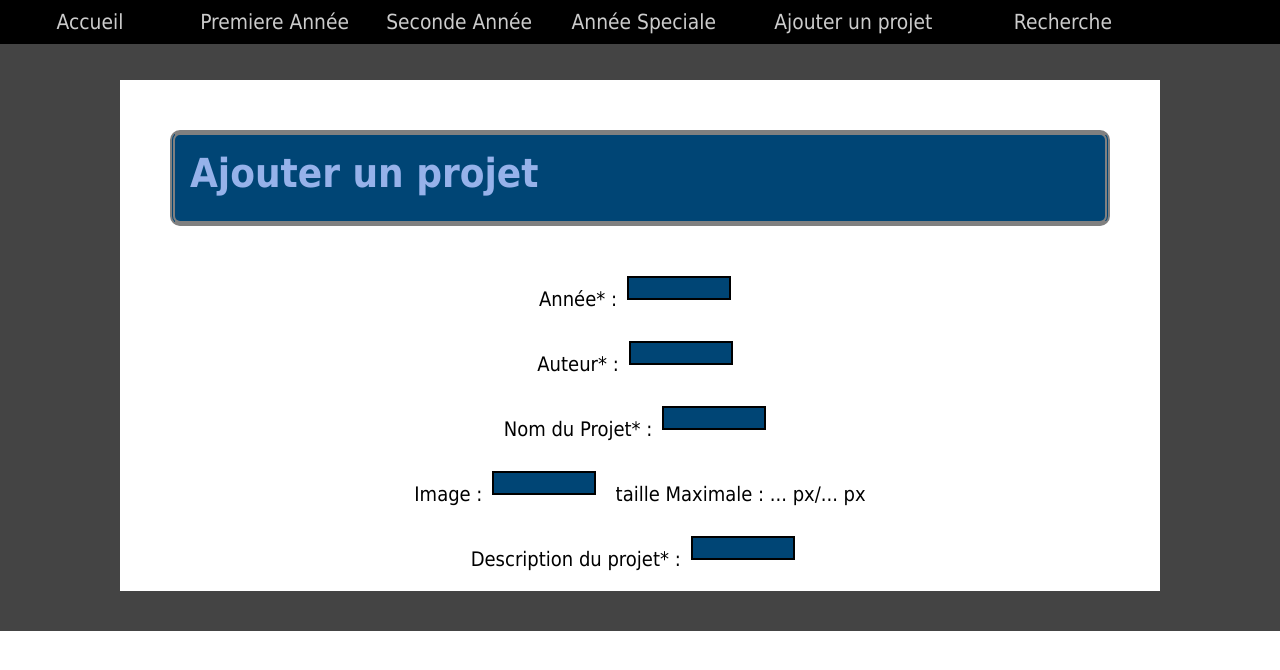
After one commit to Achild0/PT2, a PHP site: page /Add.html in a window 1280 px wide. The commit adds this page. Shown: the top 670 px of the page. Run offline with PHP 8.4, Linux system fonts and the light colour scheme.

Commit message:
Changement div --> section

```diff
--- a/premiersite/Projet-style1.css
+++ b/premiersite/Projet-style1.css
@@ -64,7 +64,7 @@ body {
 	background-attachment: fixed;
 }
 
-div article img{
+section article img{
 	width: 640px;
 	padding-left: 5px;
 	padding-bottom: 5px;
@@ -75,7 +75,7 @@ div article img{
 	}
 
 
-div article{
+section article{
 	border: 10px solid #004575;
 	border-radius: 10px;
 	text-align: center;
@@ -88,6 +88,18 @@ div article{
 	background-color: #004575;
 
 }
+
+article.box
+{
+	display: inline-block;
+	height: 20px;
+	border: 2px solid black;
+	border-radius: 0;
+	width: 100px;
+	margin: 1	;
+	padding: 0;
+}
+
 
 a {
 	color: black;
@@ -113,6 +125,10 @@ nav a:hover{
 	background-color: #101010;
 }
 
+#add {
+	width: 200px;
+}
+
 nav{
 	display: inline-block;
 }
@@ -125,16 +141,21 @@ nav.navdroite{
 	text-align: right;
 }
 
-div.contour{
+section {
+	text-align: center;
+}
+
+section.contour{
 	padding-top: 40px;
 	padding-left: 120px;
 	padding-right: 120px;
+	padding-bottom: 40px;
 	border-collapse: collapse;
 	background-color: #444444;
 	text-align: center;
 }
 
-div.corps {
+section.corps {
 	margin-top: 40px;
 	padding-top: 10px;
 	padding-left: 20px;
@@ -230,3 +251,12 @@ article p.court {
 	color: black;
 
 }
+
+p  {
+	margin: 8 8 8 8;
+	padding: 5 5 5 5;
+	font-size: 20px;
+	background-color: white;
+	color: black;
+	display: inline-block;
+}
--- /dev/null
+++ b/premiersite/add.html
@@ -0,0 +1,48 @@
+<!DOCTYPE html>
+<html lang="fr">
+ 	<head>
+ 		<meta charset="UTF-8" />
+ 		<title> DUT Informatique </title>
+		<link rel="stylesheet" media="screen and (min-width: 721px)" href="Projet-style1.css" />
+		<link rel="stylesheet" media="screen and (max-width: 720px)" href="Projet-style1p.css" />
+		<meta name="viewport" content="width=max-device-width, initial-scale=1"  />
+		<link rel="icon" href="favicon.ico" />
+ 	</head>
+
+<body>
+
+	<header>
+		<article class="barre">
+			<nav>
+				<a href="./index.html">Accueil</a>
+				<a href="./A1.html">Premiere Année</a>
+				<a href="./A2.html">Seconde Année</a>
+				<a href="./AS.html">Année Speciale</a>
+				<a id="add" href="./Add.html">Ajouter un projet</a>
+				<a href="./SQL.html">Recherche</a>
+			</nav>
+		</article>
+	</header>
+
+	<section class="contour">
+		<section class="corps">
+			<h1>Ajouter un projet</h1>
+
+			<p>Année* : <article class="box"> </article></p>	</br>
+
+			<p>Auteur* : <article class="box"> </article></p> </br>
+
+			<p>Nom du Projet* : <article class="box"> </article></p> </br>
+
+			<p>Image : <article class="box"> </article> </p>
+
+			<p>taille Maximale : ... px/... px</p> </br>
+
+			<p>Description du projet* : <article class="box"> </article> </p>
+
+		</section>
+	</section>
+
+
+
+</body>
```
Also changed, not shown: premiersite/A1.html (+7 -6 lines), premiersite/A2.html (+5 -4 lines), premiersite/AS.html (+5 -4 lines), premiersite/index.html (+7 -6 lines).
